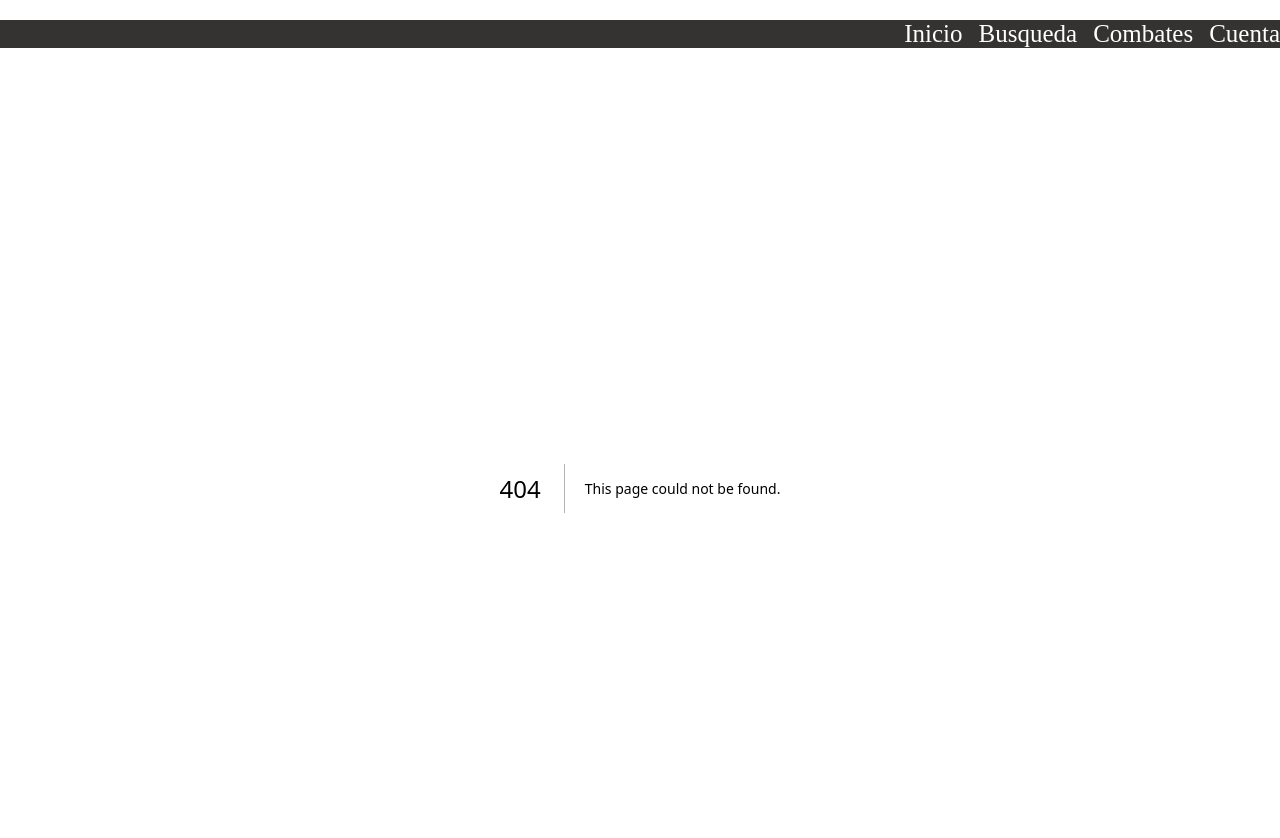
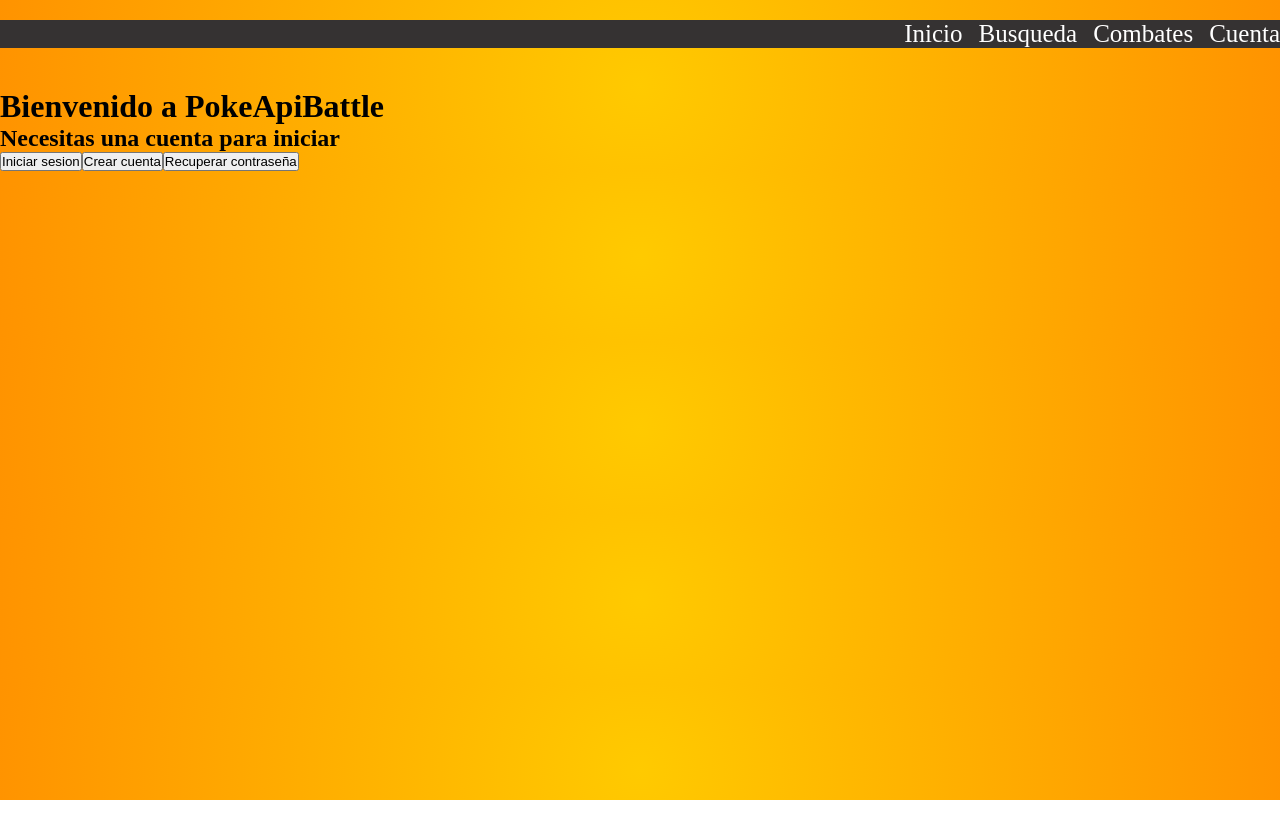
Before and after one commit to Dragonibax/Poke-Api-Front, a Next.js app in the folder poke-apif/: page /usuario in a window 1280 px wide. Before the commit this address had no page. Shown: the top 838 px of the page. After the commit the page ends 800 px from the top, so only its background shows below. Built offline with nearby package versions, Linux system fonts and the light colour scheme.

Commit message:
Cambio a las direcciones de inicio

```diff
--- a/poke-apif/app/components/Navegation.js
+++ b/poke-apif/app/components/Navegation.js
@@ -17,7 +17,7 @@ const linksNoUser =[{
   route : '/battle'
 },{
   label : 'Cuenta',
-  route : '/login'
+  route : '/usuario'
 }]
 const linksUser =[{
   label : 'Inicio',
@@ -30,10 +30,10 @@ const linksUser =[{
   route : '/battle'
 },{
   label : 'Cuenta',
-  route : '/login'
+  route : '/usuario'
 },{
     label : 'Cerrar sesion',
-    route : '/logout'
+    route : '/'
 }]
 
 export function Navigation ( ) {
--- a/poke-apif/app/login/page.js
+++ b/poke-apif/app/usuario/login/page.js
@@ -1,6 +1,8 @@
 'use client'
 import {useUserContext} from "@/app/components/Context/UserContextProvider";
 import {useState} from "react";
+
+
 
 export default function login ( ) {
     const {user,loginUser,logoutUser} = useUserContext();
--- /dev/null
+++ b/poke-apif/app/usuario/page.js
@@ -0,0 +1,34 @@
+'use client'
+import {useUserContext} from "@/app/components/Context/UserContextProvider";
+import {useState} from "react";
+
+
+export default function login ( ) {
+
+    const {user,loginUser,logoutUser} = useUserContext();
+    const [email, setEmail] = useState('');
+    const [password, setPassword] = useState('');
+
+    return (
+        <>
+            {!user.logged?
+            <>
+            <h1>Bienvenido a PokeApiBattle</h1>
+            <h2>Necesitas una cuenta para iniciar</h2>
+            </>
+            :
+            <h1>Bienvenido de vuelta {user.nombre}</h1>}
+
+
+            {user.logged?
+                <button>Salir</button>
+                :
+                <>
+                <button>Iniciar sesion</button>
+                <button>Crear cuenta</button>
+                <button>Recuperar contraseña</button>
+                </>
+            }
+        </>
+    )
+  }
```
